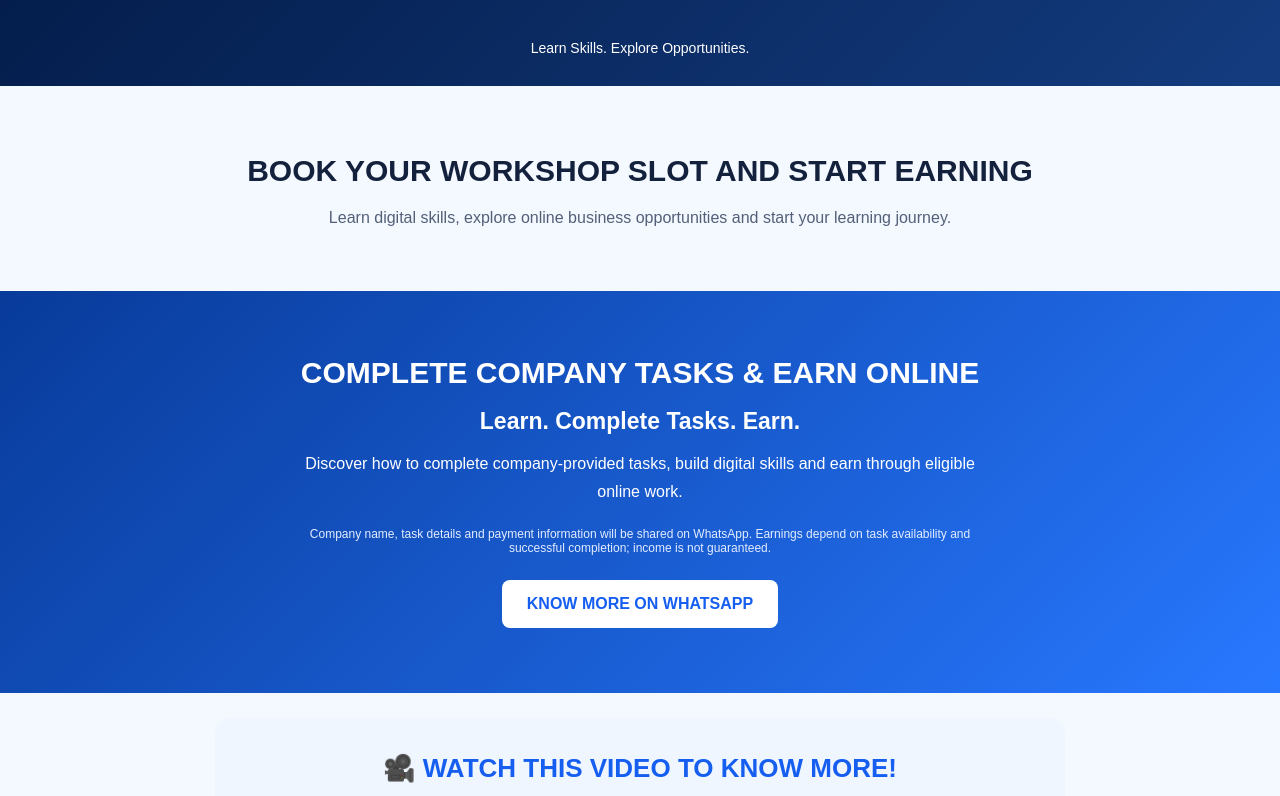
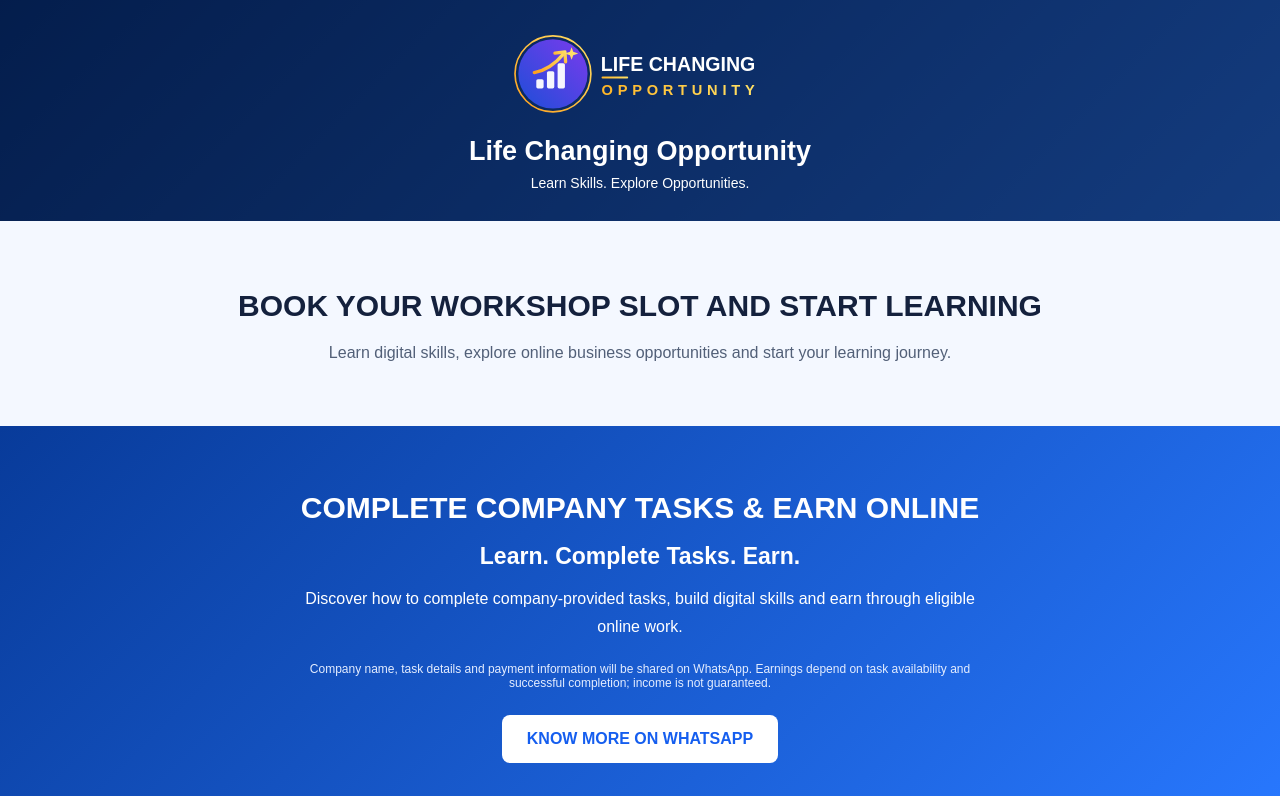
Before and after one commit to harshitjadhav/skillgrow, a plain HTML site: page index.html in a window 1280 px wide. Shown: the top 796 px of the page. Drawn offline with Linux system fonts and the light colour scheme.

Commit message:
Update index.html

```diff
--- a/index.html
+++ b/index.html
@@ -91,12 +91,14 @@
   <header class="top-banner">
     <div class="overlay"></div>
     <div class="content">
+      <img src="logo.svg" alt="Life Changing Opportunity Logo" class="logo">
+      <h1>Life Changing Opportunity</h1>
       <p>Learn Skills. Explore Opportunities.</p>
     </div>
   </header>
 
   <section class="hero">
-    <h2>BOOK YOUR WORKSHOP SLOT AND START EARNING</h2>
+    <h2>BOOK YOUR WORKSHOP SLOT AND START LEARNING</h2>
     <p>
       Learn digital skills, explore online business
       opportunities and start your learning journey.
```
